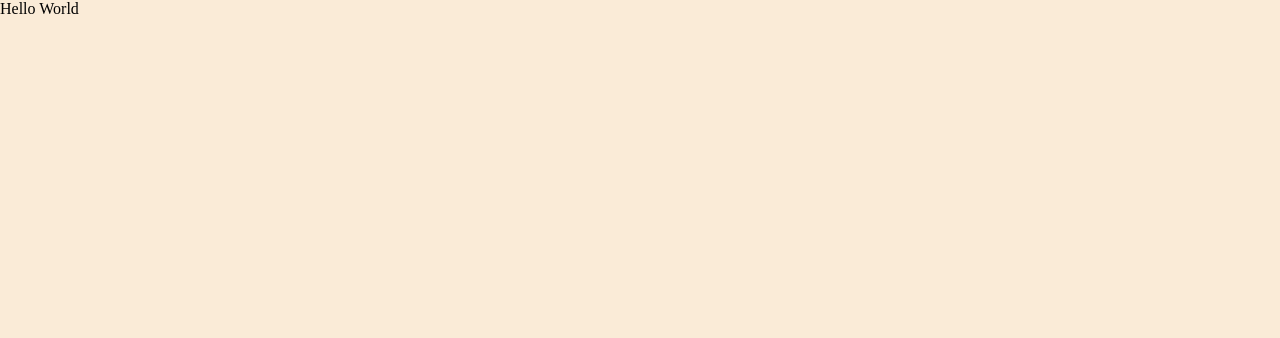
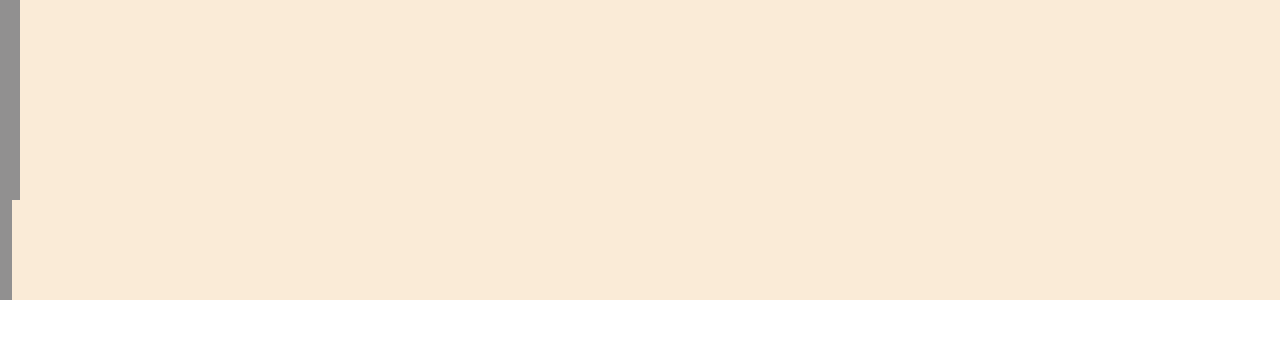
Before and after one commit to TyrnanBatch/algorithm-visualisation, a React (Create React App) app: page / in a window 1280 px wide. Shown: the top 338 px of the page. Built offline with nearby package versions, Linux system fonts and the light colour scheme.

Commit message:
initial bar visualistion

```diff
--- a/src/App.tsx
+++ b/src/App.tsx
@@ -1,11 +1,12 @@
 import React from 'react';
 import './App.css';
+import Bars from "./components/bars/Bars";
 
 export default function App() {
     return (
         <>
             <div className={"main-container"}>
-                Hello World
+                <Bars/>
             </div>
         </>
     );
--- a/src/components/bar/Bar.tsx
+++ b/src/components/bar/Bar.tsx
@@ -2,15 +2,15 @@ import './Bar.css';
 import React from 'react';
 
 interface BarProps {
-    height: string;
-    width: string;
+    height: number;
+    width: number;
 }
 
-export default function Bar (props : BarProps) {
+export default function Bar (props : BarProps){
     return (
         <>
             <div
-                style={{width: `${props.width}px`, height: `${props.height}px`}}
+                style={{width: `${String(props.width)}px`, height: `${String(props.height)}px`}}
             />
         </>
     )
--- a/src/components/bars/Bars.tsx
+++ b/src/components/bars/Bars.tsx
@@ -1,9 +1,10 @@
-import 'Bars.css'
+import './Bars.css'
 import React from "react";
-import Bar from '../bar';
+import Bar from '../bar/Bar'
 
-const data : BarProp = [
-    {}
+let data: number[][] = [
+    [20, 200],
+    [12, 100]
 ]
 
 export default class Bars extends React.Component {
@@ -11,13 +12,17 @@ export default class Bars extends React.Component {
 
         let bars = (
             <>
-
+                {
+                    data.map(function (val : number[]) {
+                        return <Bar width={val[0]} height={val[1]}/>
+                    })
+                }
             </>
         )
 
         return (
             <div className={"main-container"}>
-                Bars
+                {bars}
             </div>
         );
     }
```
